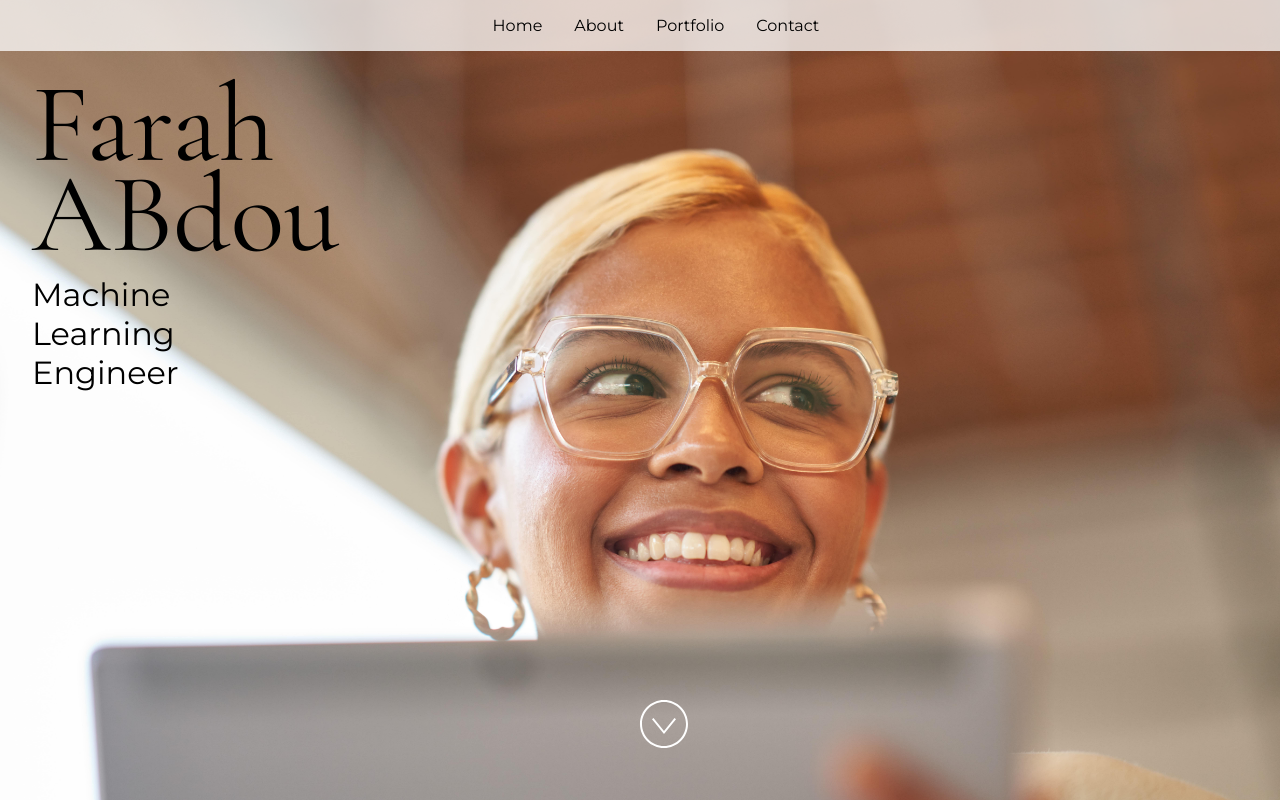
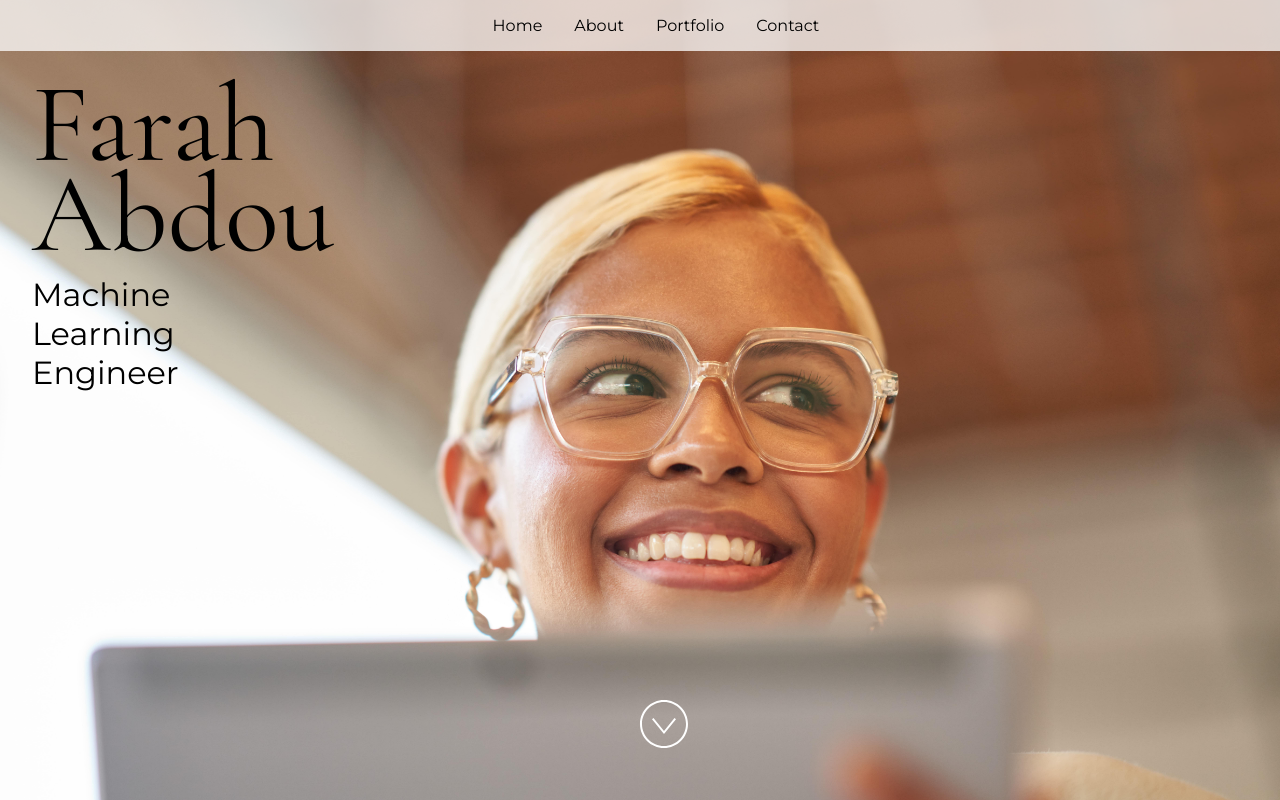
Before and after one commit to FarahAbdo/cuddly-tribble, a React (Vite) app: page / in a window 1280 px wide. Built offline with nearby package versions, Linux system fonts and the light colour scheme.

Commit message:
Update App.jsx

```diff
--- a/src/App.jsx
+++ b/src/App.jsx
@@ -24,7 +24,7 @@ import "./styles.css";
  * If you don't have one of the social sites listed, leave it as an empty string.
  */
 const siteProps = {
-  name: "Farah ABdou",
+  name: "Farah Abdou",
   title: "Machine Learning Engineer",
   email: "faraahabdou@gmail.com",
   gitHub: "FarahAbdo",
```
